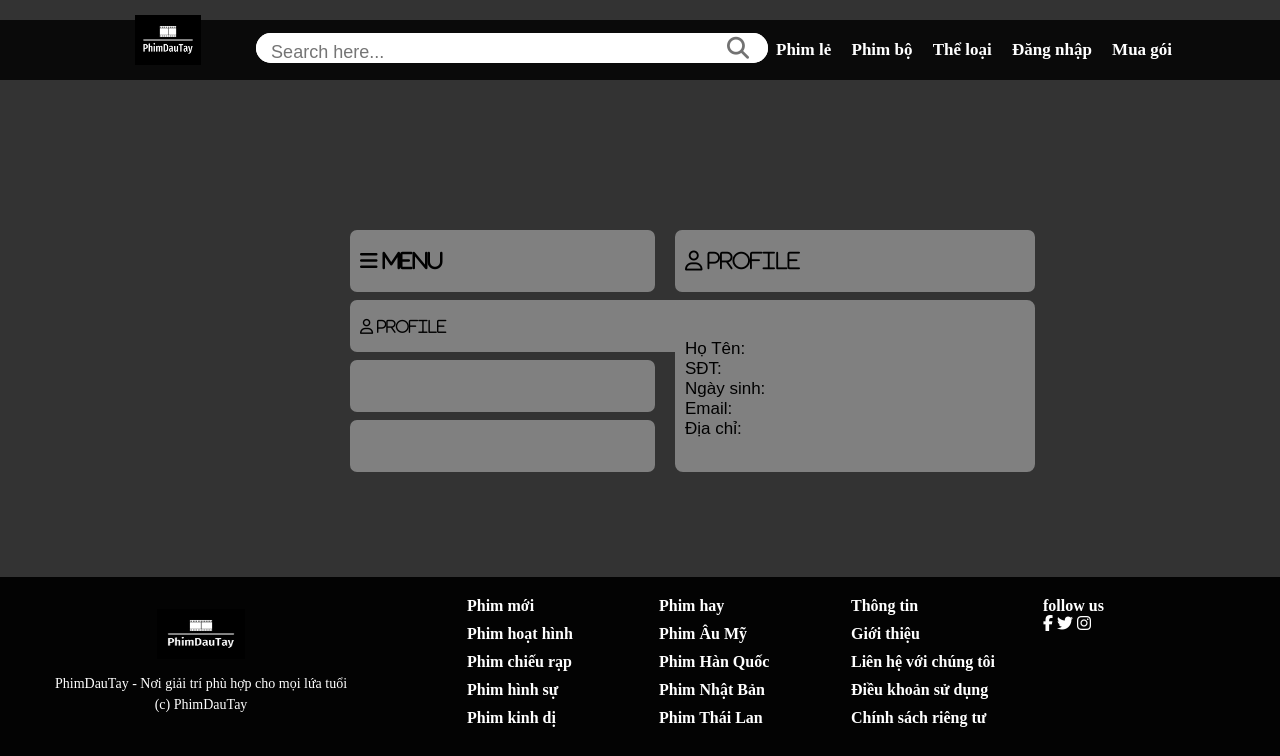
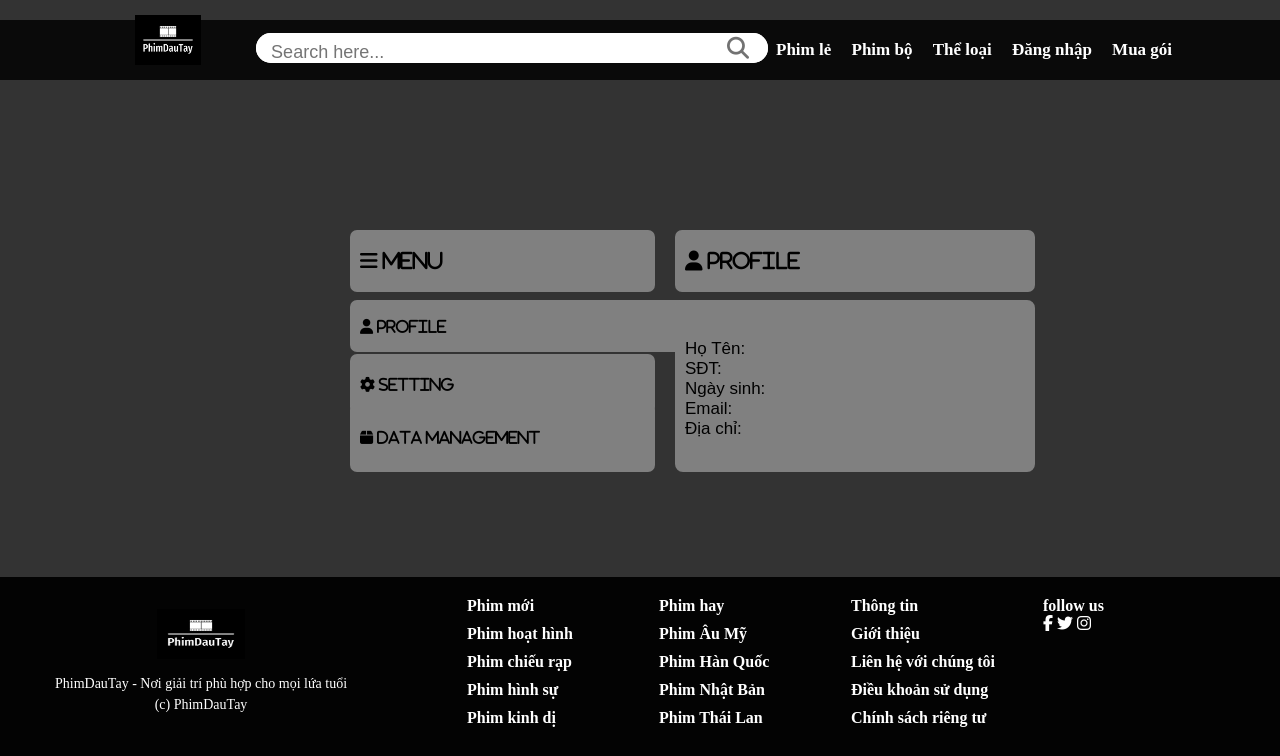
Before and after one commit to thecong23/PhimDauTay, a PHP site: page /account/account.php in a window 1280 px wide. Shown: the top 756 px of the page. Run offline with PHP 8.4, Linux system fonts and the light colour scheme.

Commit message:
modified:   account/account.php

```diff
--- a/account/account.php
+++ b/account/account.php
@@ -9,9 +9,22 @@
             <div class="lct1">
                 <ul>
                     <li>
-                        <a><button>
+                        <a href="#"><button>
                                 <h4><i class="fa-sharp fa-solid fa-bars"> Menu</i></h4>
                             </button></a>
+                        <ul class="mType">
+                            <li>
+                                <div class="subMenu">
+                                    <ul>
+                                        <li><a href="#"><i class="fa-sharp fa-solid fa-user"> Profile</i></a></li></br>
+                                        <li><a href="#"><i class="fa-sharp fa-solid fa-gear"> Setting</i></a></li></br>
+                                        <li><a href="#"><i class="fa-sharp fa-solid fa-box"> Data
+                                                    management</i></a></br>
+                                        </li>
+                                    </ul>
+                                </div>
+                            </li>
+                        </ul>
                     </li>
                 </ul>
             </div>
@@ -21,7 +34,7 @@
                 <ul>
                     <li>
                         <a><button>
-                                <h4><i class="fa-sharp fa-regular fa-user"> Profile</i></h4>
+                                <h4><i class="fa-sharp fa-solid fa-user"> Profile</i></h4>
                             </button></a>
                     </li>
                 </ul>
@@ -34,23 +47,23 @@
                 <ul>
                     <li>
                         <a href=""><button>
-                                <h4><i class="fa-sharp fa-regular fa-user"> Profile</i></h4>
+                                <h4><i class="fa-sharp fa-solid fa-user"> Profile</i></h4>
                             </button></a>
                     </li>
                 </ul>
             </div>
             <div class="lct3-2">
                 <li>
-                    <a><button>
-                            <h4></h4>
+                    <a href=""><button>
+                            <h4><i class="fa-sharp fa-solid fa-gear"> Setting</i></h4>
                         </button></a>
                 </li>
                 </ul>
             </div>
             <div class="lct3-3">
                 <li>
-                    <a><button>
-                            <h4></h4>
+                    <a href=""><button>
+                            <h4><i class="fa-sharp fa-solid fa-box"> Data management</i></h4>
                         </button></a>
                 </li>
                 </ul>
--- a/css/account.css
+++ b/css/account.css
@@ -1,6 +1,32 @@
 *div#content {
   background-color: #5e5e5e;
   height: 500px;
+}
+* .lcontent1 ul.mType {
+  background-color: black;
+  position: absolute;
+  padding: 20px 0;
+  width: 305px;
+  text-align: left;
+  display: none;
+  margin-left: 270px;
+  margin-top: 208px;
+  border-radius: 2px;
+}
+.subMenu {
+  width: 150px;
+  margin: 0 10px;
+}
+.lcontent1 li:hover ul.mType {
+  display: block;
+}
+.lcontent1 a {
+  color: grey;
+  text-decoration: none;
+  transition: 0.3s;
+}
+.lcontent1 a:hover {
+  color: #8b87c6;
 }
 * .content2 {
   display: flex;
@@ -34,6 +60,9 @@
   text-decoration: none;
   transition: 0.3s;
   text-align: left;
+}
+.lcontent1 a {
+  text-align: center;
 }
 .lcontent1 button {
   float: left;
@@ -121,7 +150,7 @@
 }
 .lct3-2 a {
   float: left;
-  margin-top: -10px;
+  margin-top: -16px;
   margin-bottom: 10px;
   width: 300px;
   height: 64px;
@@ -139,11 +168,11 @@
   border-radius: 7px;
   font-size: 15px;
   width: 305px;
-  height: 52px;
+  height: 60px;
 }
 .lct3-3 a {
   float: left;
-  margin-top: -14px;
+  margin-top: -25px;
   margin-bottom: 10px;
   width: 310px;
   height: 60px;
@@ -160,7 +189,7 @@
   border-radius: 7px;
   font-size: 15px;
   width: 305px;
-  height: 52px;
+  height: 69px;
 }
 .lcontent1 a,
 .rct2 a,
--- a/layout/menu.php
+++ b/layout/menu.php
@@ -1,10 +1,9 @@
-
 <div id="menu">
     <div class="mLeft">
-                    <h1><img src="../img/Logo.jpg" alt="Logo"/></h1>
+        <h1><img src="../img/Logo.jpg" alt="Logo" /></h1>
     </div>
     <label for="search-input" class="searchBox">
-                    <input type="text" placeholder="Search here..." id="search-input"/>
+        <input type="text" placeholder="Search here..." id="search-input" />
         <button class="searchButton">
             <i class="fas fa-search" id="searchIcon"></i>
         </button>
```
Lines whose indentation alone changed are shown as unchanged.
